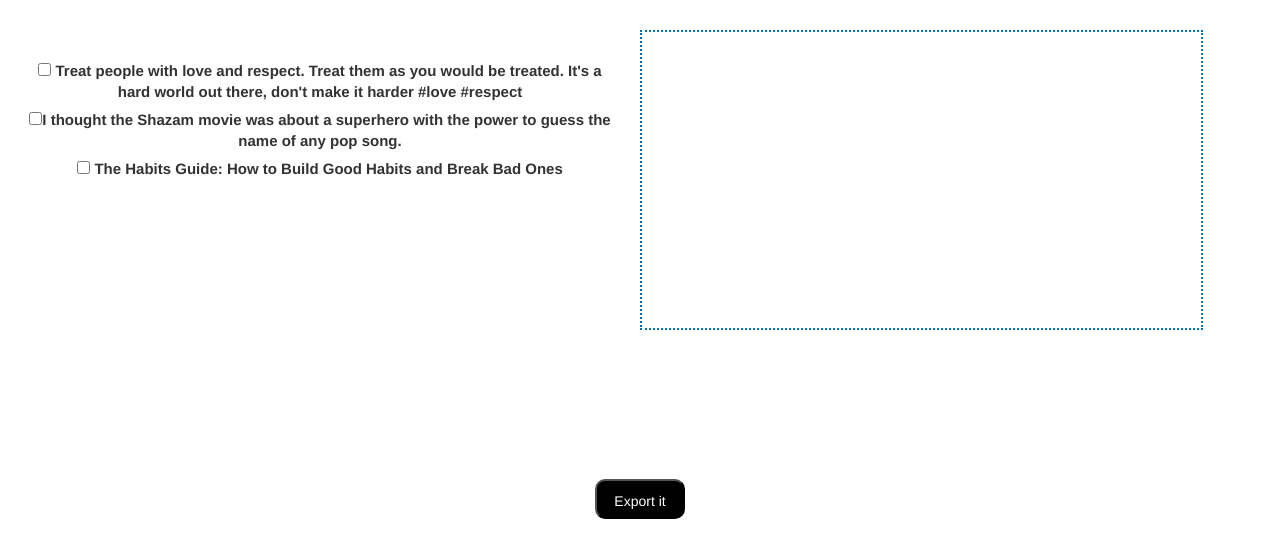
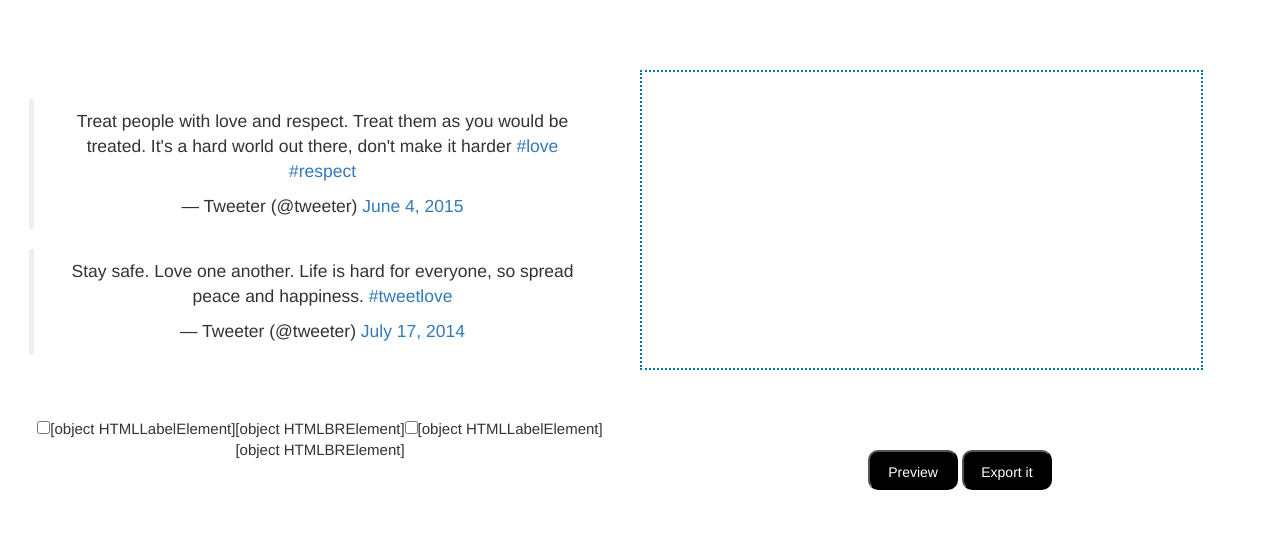
Before and after one commit to antokon/articleEn, a Django app: page /article/review/ in a window 1280 px wide. Shown: the part 150-708 px from the top of the page. Run offline with Django 3.2, Linux system fonts and the light colour scheme; some libraries are stand-ins or nearby versions.

Commit message:
Preview Page

```diff
--- a/article/static/article/app.css
+++ b/article/static/article/app.css
@@ -95,6 +95,7 @@
     right:100%;
     text-align: center;
     font-size: 15px;
+    overflow: scroll;
 
 
 }
@@ -150,3 +151,24 @@
     background: #FAFAFA; /* Lighter grey background */
     text-align: center; /* Center our text */
 }
+
+pre {
+    white-space: -moz-pre-wrap; /* Mozilla, supported since 1999 */
+    white-space: -o-pre-wrap; /* Opera */
+    white-space: pre-wrap; /* CSS3 - Text module (Candidate Recommendation) http://www.w3.org/TR/css3-text/#white-space */
+    word-wrap: break-word; /* IE 5.5+ */
+}
+
+button#send{
+    margin:auto;
+    display:block;
+}
+div#preview{
+    min-height: 350px;
+    width: 800px;
+    padding: 9px;
+    margin: auto;
+    boxSizing: border-box;
+    fontSize: 15px;
+    text-align: left;
+}
--- a/article/static/article/preview.js
+++ b/article/static/article/preview.js
@@ -0,0 +1,69 @@
+(function(){
+
+    // var text;
+    // var Preview_PAGE = "/article/preview";
+    var rText= localStorage.getItem("text");
+  function loadText() {
+      $("#preview").html(rText);
+      var d = $('#preview');
+
+     // for (var i = 0; i < ("tweet"+[i+1]); i++) {
+          d.html(d.html().replace("tweet 1", "<blockquote id=\"twitter1\" class=\"twitter-tweet\"> <p id=\"1\" lang=\"en\" dir=\"ltr\">Treat people with love and respect. Treat them as you would be treated. It&#39;s a hard world out there, don&#39;t make it harder\n" +
+              "                <a href=\"https://twitter.com/hashtag/love?src=hash&amp;ref_src=twsrc%5Etfw\">#love</a> <a href=\"https://twitter.com/hashtag/respect?src=hash&amp;ref_src=twsrc%5Etfw\">#respect</a></p>\n" +
+              "                &mdash; Tweeter (@tweeter) <a href=\"https://twitter.com/tweeter/status/606304741723770882?ref_src=twsrc%5Etfw\">June 4, 2015</a></blockquote>\n" +
+              "            <script async src=\"https://platform.twitter.com/widgets.js\" charset=\"utf-8\"></script>"));
+          d.html(d.html().replace("tweet 2", "<blockquote class=\"twitter-tweet\"><p lang=\"en\" dir=\"ltr\">Stay safe. Love one another. Life is hard for everyone, so spread peace and happiness.\n" +
+              "                <a href=\"https://twitter.com/hashtag/tweetlove?src=hash&amp;ref_src=twsrc%5Etfw\">#tweetlove</a></p>&mdash; Tweeter (@tweeter)\n" +
+              "                <a href=\"https://twitter.com/tweeter/status/489879052157595649?ref_src=twsrc%5Etfw\">July 17, 2014</a>\n" +
+              "            </blockquote> <script async src=\"https://platform.twitter.com/widgets.js\" charset=\"utf-8\"></script>"));
+     // }
+  }
+
+    // $("#b-export").click(function (){
+    //     var text = $("#textReview").val().trim();
+    //     text = text.replace(/\n/g, "\r\n");
+    //     var blob = new Blob([text], { type: "text/plain"});
+    //     var anchor = document.createElement("a");
+    //     anchor.download = "my-filename.html";
+    //     anchor.href = window.URL.createObjectURL(blob);
+    //     anchor.target ="_blank";
+    //     anchor.style.display = "none"; // just to be safe!
+    //     document.body.appendChild(anchor);
+    //     anchor.click();
+    //     document.body.removeChild(anchor);
+    // });
+
+    $("#b-save").click(function (e){
+        // var a = document.body.appendChild(
+        //     document.createElement("a")
+        // );
+        // a.download = "export.html";
+        // a.href = "data:text/html," + document.getElementById("wrapper");
+        // a.click();
+        var html = $("#wrapper").html();
+
+            var blob = new Blob([html], { type: "text/html"});
+            var anchor = document.createElement("a");
+            anchor.download = "my-file.html";
+            anchor.href = window.URL.createObjectURL(blob);
+            anchor.target ="_blank";
+            anchor.style.display = "none"; // just to be safe!
+            document.body.appendChild(anchor);
+            anchor.click();
+            document.body.removeChild(anchor);
+        // var MIME_TYPE = "text/html";
+        //
+        // var blob = new Blob([data], {type: MIME_TYPE});
+        // window.location.href = window.URL.createObjectURL(blob);
+    });
+    // function ShowText(){
+    //      }
+    // $(function () {
+    //     ShowText();
+    //     //showData();
+    // });
+    $(function () {
+        loadText();
+    });
+
+})();
--- a/article/static/article/review.js
+++ b/article/static/article/review.js
@@ -1,10 +1,57 @@
 (function(){
 
     var text;
+    var Preview_PAGE = "/article/preview";
+    var ptext1;
+    var lengtht = tweetsarray().length;
 
     function ShowText(){
         text = localStorage.getItem("textStorage");
         $("#textReview").html(text);
+        //console.log($("#twitter1").text());
+
+    }
+
+    function tweetsarray() {
+        var tweets=[
+            "<blockquote id=\"twitter1\" class=\"twitter-tweet\"> <p lang=\"en\" dir=\"ltr\">Treat people with love and respect. Treat them as you would be treated. It&#39;s a hard world out there, don&#39;t make it harder\n" +
+            "                <a href=\"https://twitter.com/hashtag/love?src=hash&amp;ref_src=twsrc%5Etfw\">#love</a> <a href=\"https://twitter.com/hashtag/respect?src=hash&amp;ref_src=twsrc%5Etfw\">#respect</a></p>\n" +
+            "                &mdash; Tweeter (@tweeter) <a href=\"https://twitter.com/tweeter/status/606304741723770882?ref_src=twsrc%5Etfw\">June 4, 2015</a></blockquote>" +
+            "<script  async src=\"https://platform.twitter.com/widgets.js\"   charset=\"utf-8\"  ></script>",
+            "<blockquote class=\"twitter-tweet\"><p lang=\"en\" dir=\"ltr\">Stay safe. Love one another. Life is hard for everyone, so spread peace and happiness.\n" +
+            "                <a href=\"https://twitter.com/hashtag/tweetlove?src=hash&amp;ref_src=twsrc%5Etfw\">#tweetlove</a></p>&mdash; Tweeter (@tweeter)\n" +
+            "                <a href=\"https://twitter.com/tweeter/status/489879052157595649?ref_src=twsrc%5Etfw\">July 17, 2014</a>\n" +
+            "            </blockquote> <script async src=\"https://platform.twitter.com/widgets.js\" charset=\"utf-8\"></script>"  ];
+
+         return tweets;
+    }
+
+    console.log(tweetsarray().length);
+
+
+    function checkbox() {
+         // $("#r1 [id*=twitter]").each(function () {
+            //  $("#checkboxes").appendChild(checkbox);
+            var checkboxes = $("#r1");
+            for (var i = 0; i <lengtht ; i++) {
+               // console.log(tweets.length);
+               // var checkboxes = $("#r1");
+                var checkbox = document.createElement('input');
+                checkbox.type = 'checkbox';
+                checkbox.name = 'checkbox';
+                checkbox.className='cbox';
+                checkbox.id = "checkbox " + [i+1];
+                checkbox.value = 'tweet ' + [i+1];
+                console.log(checkbox);
+
+                var label = document.createElement('label');
+                label.htmlFor = checkbox.id;
+                label.appendChild(document.createTextNode(checkbox.value));
+                console.log(label);
+                var br = document.createElement('br');
+                checkboxes.append(checkbox);
+                checkboxes.append(label+br);
+
            }
 
         $('#r1 input').change(function() {
@@ -26,19 +73,49 @@
             }
         });
 
-    $("#b-export").click(function (){
-        var text = $("#textReview").val().trim();
-        text = text.replace(/\n/g, "\r\n");
-        var blob = new Blob([text], { type: "text/plain"});
-        var anchor = document.createElement("a");
-        anchor.download = "my-filename.txt";
-        anchor.href = window.URL.createObjectURL(blob);
-        anchor.target ="_blank";
-        anchor.style.display = "none"; // just to be safe!
-        document.body.appendChild(anchor);
-        anchor.click();
-        document.body.removeChild(anchor);
+       // });
+    }        // console.log(chebox());
+
+            // $("#r1 twitterwidget").each(function (){
+            //     $("#checkboxes").appendChild(checkbox);
+            // });
+            // var checkb = '<input type="checkbox" name="checkb" value="tweet '+ i+1 + '"';
+
+    $("#b-preview").click(function () {
+        ptext1 = $("#textReview").val();
+
+        localStorage.setItem("text",ptext1);
+        console.log(localStorage);
+        window.location.href = Preview_PAGE;
     });
+
+    // var checkb;
+    // var tweet1 = $("#1").innerText;
+    // checkb = '<input type="checkbox" name="checkbox" value="'+ tweet1 + '">';
+
+
+    // $('#r1 input').change(function() {
+    //     if (this.checked) {
+    //     console.log("checked");
+    //     console.log(this.value);
+    //     var existing = $("#textReview").val();
+    //     var cursorPos = $("#textReview").prop('selectionStart');
+    //     var textBefore = existing.substring(0,  cursorPos );
+    //     var textAfter  = existing.substring( cursorPos, existing.length );
+    //
+    //         $("#textReview").val(textBefore + " " + this.value + " " + textAfter);
+    //     } else {
+    //         console.log("unchecked");
+    //
+    //         $( '#textReview' ).val( $('#textReview').val().replace( this.value,  " " ) );
+    //         console.log($("#textReview"));
+    //          console.log(this.value);
+    //     }
+    // });
+
+
+
+
          // var sel = '';
          // var range, newNode;
          // var availText = '';
@@ -76,8 +153,12 @@
              //     console.log("surrounds");
        //      // }
 
+
     $(function () {
         ShowText();
+        tweetsarray();
+        checkbox();
+
         //showData();
     });
 
--- a/article/templates/article/review.html
+++ b/article/templates/article/review.html
@@ -1,6 +1,6 @@
 <!DOCTYPE html>
 {% load static %}
-<html lang="en">
+<html lang="en" xmlns="http://www.w3.org/1999/html">
 <head>
     <meta charset="UTF-8">
     <meta name="theme-color" content="#000000">
@@ -18,6 +18,7 @@
 
     <title>Review Page</title>
 </head>
+
 <body>
 <div id="wrapper" class="App">
     <header class="App-header">
@@ -26,21 +27,37 @@
     <p class="App-intro">
 
     </p><br>
-    <div id="big" style="align-content: center; margin: auto">
-        <div id="r1">
-            <label><input type="checkbox" name="checkbox" value="Treat people with love and respect. Treat them as you would be treated. It's a hard world out there, don't make it harder" class="cbox">
-                Treat people with love and respect. Treat them as you would be treated. It's a hard world out there, don't make it harder #love #respect</label>
+    <div id="big" style="height:500px;align-content: center; margin: auto">
+        <div id="r1" >
 
-            <label><input type="checkbox" name="checkbox" value="I thought the Shazam movie was about a superhero with the power to guess the name of any pop song."/>I thought the Shazam movie was about a superhero with the power to guess the name of any pop song.</label>
+            <blockquote id="twitter1" class="twitter-tweet"> <p id="1" lang="en" dir="ltr">Treat people with love and respect. Treat them as you would be treated. It&#39;s a hard world out there, don&#39;t make it harder
+                <a href="https://twitter.com/hashtag/love?src=hash&amp;ref_src=twsrc%5Etfw">#love</a> <a href="https://twitter.com/hashtag/respect?src=hash&amp;ref_src=twsrc%5Etfw">#respect</a></p>
+                &mdash; Tweeter (@tweeter) <a href="https://twitter.com/tweeter/status/606304741723770882?ref_src=twsrc%5Etfw">June 4, 2015</a></blockquote>
+            <script  async src="https://platform.twitter.com/widgets.js"   charset="utf-8"  ></script>
+            <!--<input type="checkbox" name="checkbox" value="tweet 1">-->
+            <!--<blockquote class="twitter-tweet" data-lang="en"><p lang="en" dir="ltr">We’re launching a new bottom navigation bar on Twitter for Android. With this update, you’ll be able to quickly navigate between all of your tabs with ease!</p>&mdash; Twitter Support (@TwitterSupport) <a href="https://twitter.com/TwitterSupport/status/1017530159098822656?ref_src=twsrc%5Etfw">July 12, 2018</a></blockquote>-->
+            <!--<script async src="https://platform.twitter.com/widgets.js" charset="utf-8"></script>-->
 
-            <!--<label><input type="checkbox" name="checkbox" value="I thought the Shazam movie was about a superhero with the power to guess the name of any pop song." class="cbox">-->
-                <!--I thought the Shazam movie was about a superhero with the power to guess the name of any pop song.</label>-->
 
-            <!--<input type="checkbox" id="tweeter" name="feature" value="<p>" onclick="addElement(this);">-->
+            <blockquote class="twitter-tweet"><p lang="en" dir="ltr">Stay safe. Love one another. Life is hard for everyone, so spread peace and happiness.
+                <a href="https://twitter.com/hashtag/tweetlove?src=hash&amp;ref_src=twsrc%5Etfw">#tweetlove</a></p>&mdash; Tweeter (@tweeter)
+                <a href="https://twitter.com/tweeter/status/489879052157595649?ref_src=twsrc%5Etfw">July 17, 2014</a>
+            </blockquote> <script async src="https://platform.twitter.com/widgets.js" charset="utf-8"></script>
+            <!--<input type="checkbox" name="checkbox" value="tweet 2">-->
 
-            <br>
-            <label><input type="checkbox" name="checkbox" value="The Habits Guide: How to Build Good Habits and Break Bad Ones" class="cbox">
-                The Habits Guide: How to Build Good Habits and Break Bad Ones</label>
+            <!--<label><input type="checkbox" name="checkbox" value="Treat people with love and respect. Treat them as you would be treated. It's a hard world out there, don't make it harder" class="cbox">-->
+                <!--Treat people with love and respect. Treat them as you would be treated. It's a hard world out there, don't make it harder #love #respect</label>-->
+
+            <!--<label><input type="checkbox" name="checkbox" value="I thought the Shazam movie was about a superhero with the power to guess the name of any pop song."/>I thought the Shazam movie was about a superhero with the power to guess the name of any pop song.</label>-->
+
+            <!--&lt;!&ndash;<label><input type="checkbox" name="checkbox" value="I thought the Shazam movie was about a superhero with the power to guess the name of any pop song." class="cbox">&ndash;&gt;-->
+                <!--&lt;!&ndash;I thought the Shazam movie was about a superhero with the power to guess the name of any pop song.</label>&ndash;&gt;-->
+
+            <!--&lt;!&ndash;<input type="checkbox" id="tweeter" name="feature" value="<p>" onclick="addElement(this);">&ndash;&gt;-->
+
+            <!--<br>-->
+            <!--<label><input type="checkbox" name="checkbox" value="The Habits Guide: How to Build Good Habits and Break Bad Ones" class="cbox">-->
+                <!--The Habits Guide: How to Build Good Habits and Break Bad Ones</label>-->
 
 
             <br><br>
@@ -51,12 +68,21 @@
 
         </div>
         <br>
-    </div>
-    <div id="r3" style="align-items: end; ">
         <br><br>
         <br><br>
         <br><br>
+        <br><br>
+        <br><br>
+        <br><br>
+        <br><br>
+        <br><br>
+        <br><br>
+        <button class="button" id="b-preview">Preview </button>
         <button class="button" id="b-export" >Export it</button>
+    </div>
+    <div id="r3" style="align-items: end; ">
+
+
         <br><br>
     </div>
     <br><br><br>
@@ -66,4 +92,7 @@
 </body>
 <script src="{% static 'article/jquery-3.3.1.js' %}"></script>
 <script type="text/javascript" src="{% static 'article/review.js' %}" ></script>
+<script type="text/javascript" src="{% static 'article/preview.js' %}" ></script>
+
+
 </html>
--- a/article/urls.py
+++ b/article/urls.py
@@ -7,6 +7,7 @@
     path('index/', views.index, name='index'),
     path('submit/', views.submit, name='submit'),
     path('review/', views.review, name='review'),
+    path('preview/', views.preview, name='preview'),
     path('create_article/', views.create_article, name='create_article')
 
     # path('<int:pk>/', views.DetailView.as_view(), name='detail'),
--- a/article/views.py
+++ b/article/views.py
@@ -17,6 +17,10 @@
 
 def submit(request):
     return render(request, 'article/submit.html')
+
+
+def preview(request):
+    return render(request, 'article/preview.html')
 
 
 def create_article(request):
```
Also changed, not shown: article/models.py (+4 -3 lines), article/static/article/submit.js (+14 -8 lines), article/templates/article/index.html (+6 -1 lines), article/templates/article/preview.html (+46 -2 lines), article/templates/article/submit.html (+11 -7 lines), db.sqlite3, 1 other file. Lines whose indentation alone changed are shown as unchanged.
